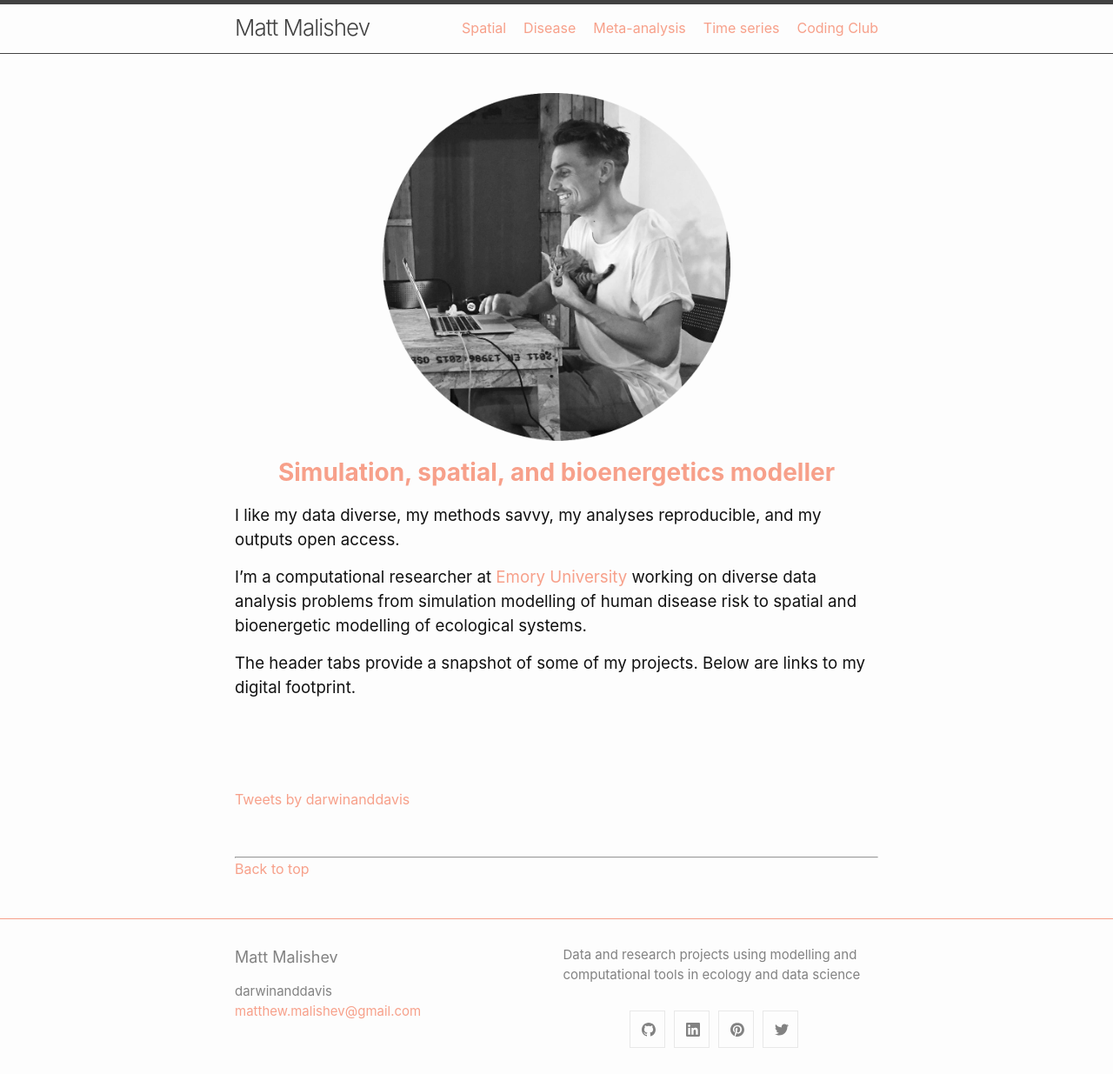
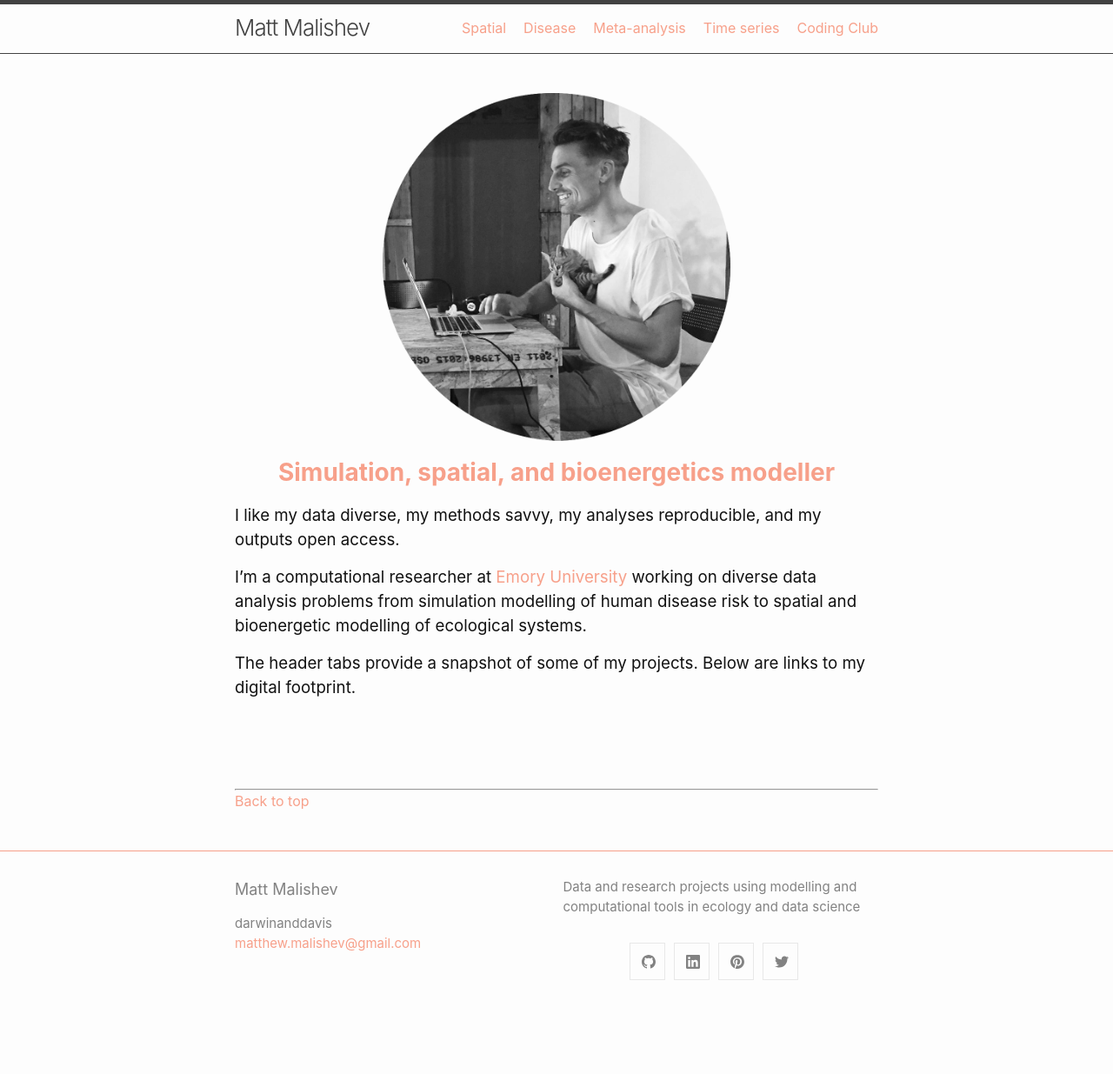
Before and after one commit to darwinanddavis/DataPortfolio, a Jekyll site: the page built from index.md, in a window 1280 px wide. Shown: the whole page at 87% size. Built offline with Jekyll 4.4.1, drawn with Linux system fonts in a browser that asks for light colours; our own code applies the rules of GitHub Pages for plain Markdown files; comment, search, counter and statistics services are not loaded; after the commit the page ends 1157 px from its top, so only the background shows below that.

Commit message:
rm twitter index

```diff
--- a/index.md
+++ b/index.md
@@ -22,10 +22,7 @@
 <br>
 <br>
 
-<a class="twitter-timeline" href="https://twitter.com/darwinanddavis" data-height=1100 data-width=600 data-chrome="nofooter">Tweets by darwinanddavis</a><script async src="https://platform.twitter.com/widgets.js" charset="utf-8"></script>
-
-
-<br>
+<!-- <a class="twitter-timeline" href="https://twitter.com/darwinanddavis" data-height=1100 data-width=600 data-chrome="nofooter">Tweets by darwinanddavis</a><script async src="https://platform.twitter.com/widgets.js" charset="utf-8"></script> -->
 
 ******
 
```
